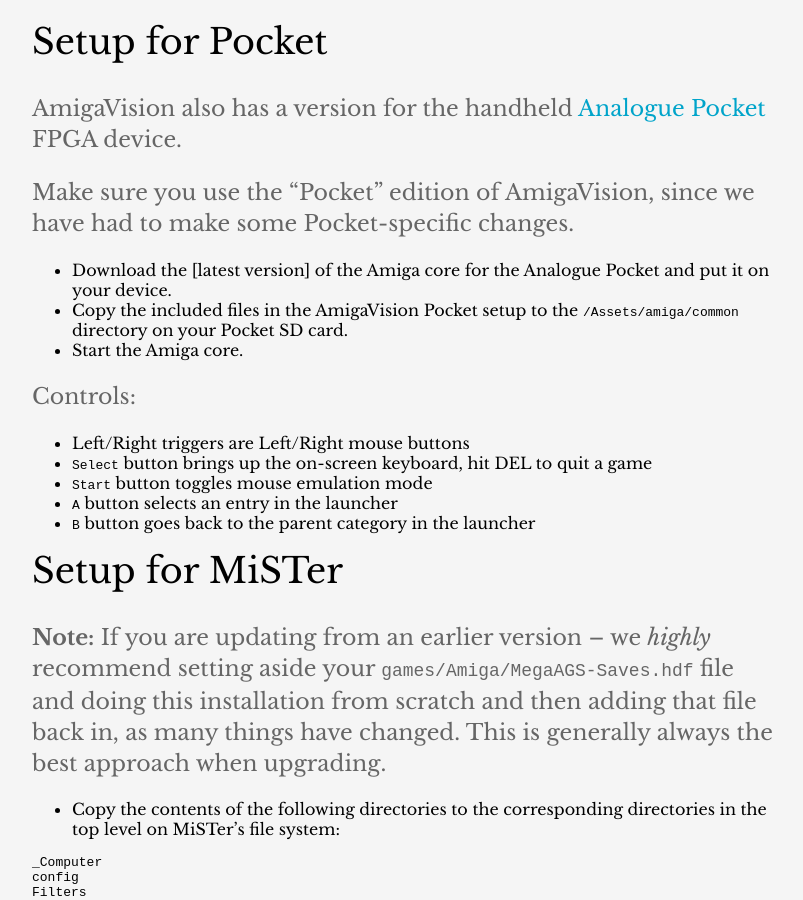
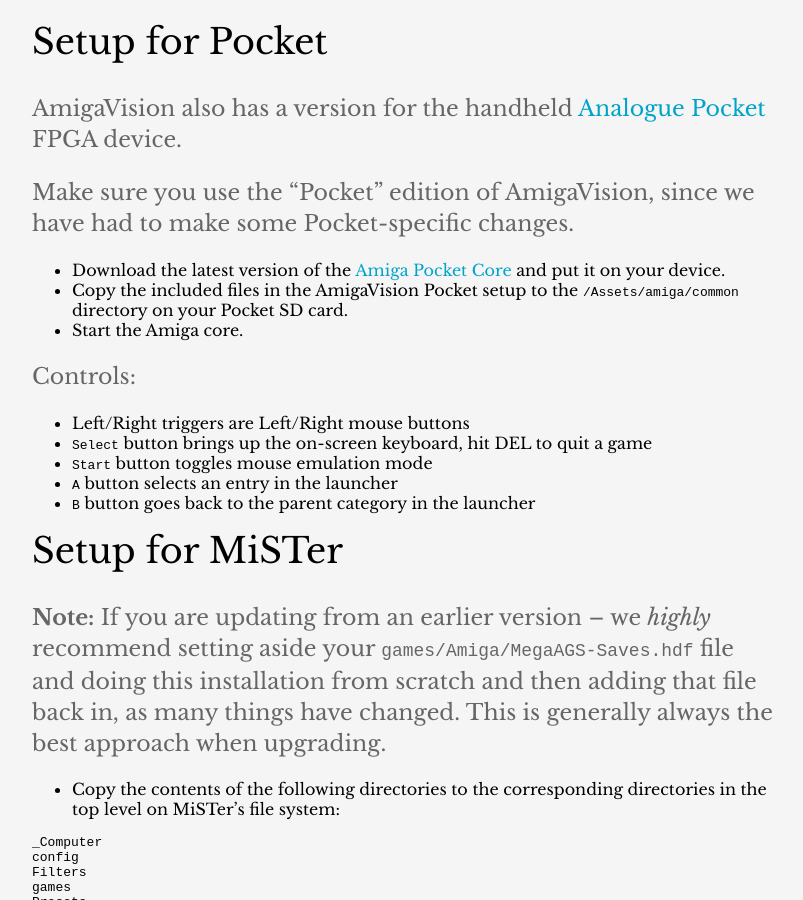
Before and after one commit to amigavision/amigavision.github.io, a Jekyll site: the page built from docs.md, in a window 1280 px wide and 900 px high, scrolled down 5073 px. Shown: the whole window, without its empty margins (233-1036 px from the left). Built offline with Jekyll 4.4.1, drawn with Linux system fonts in a browser that asks for light colours.

Commit message:
Make this link work

```diff
--- a/docs.md
+++ b/docs.md
@@ -104,7 +104,7 @@
 
 Make sure you use the "Pocket" edition of AmigaVision, since we have had to make some Pocket-specific changes.
 
-* Download the [latest version] of the Amiga core for the Analogue Pocket and put it on your device.
+* Download the latest version of the [Amiga Pocket Core] and put it on your device.
 * Copy the included files in the AmigaVision Pocket setup to the `/Assets/amiga/common` directory on your Pocket SD card.
 * Start the Amiga core.
 
```
Also changed, not shown: other parts of docs.md (+1 -0 lines).
